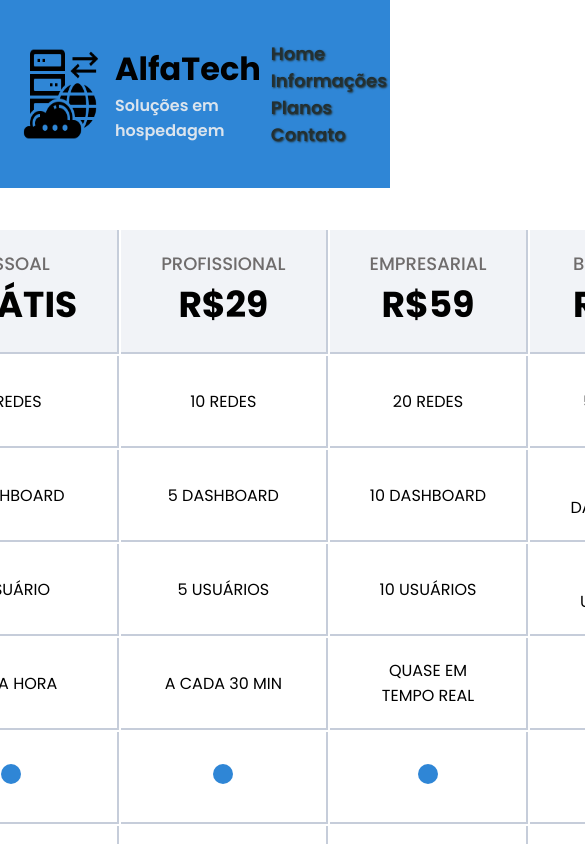
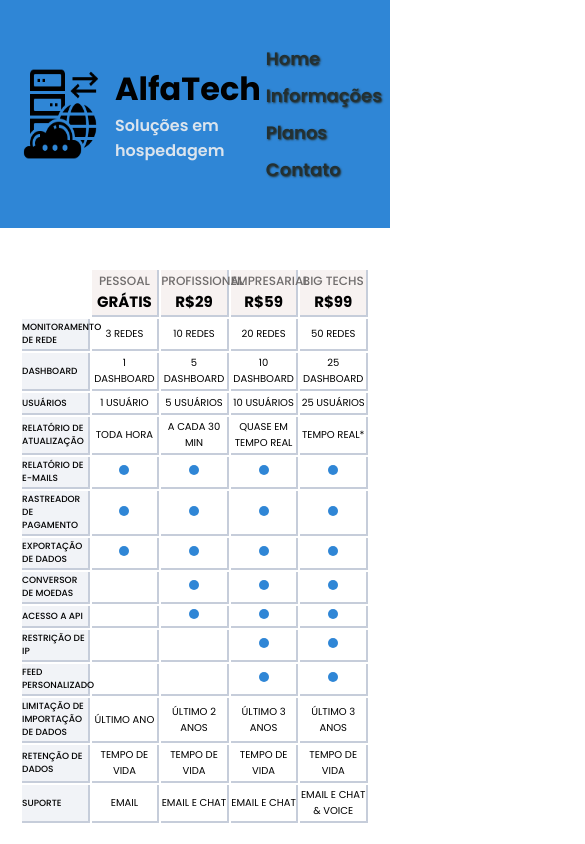
Before and after one commit to DiogenesDv/Site-Provedor-dev, a plain HTML site: page tabeladeprecos.html in a window 390 px wide. Shown: the top 844 px of the page, 585 px wide, since content can reach past the window. Drawn offline with Linux system fonts and the light colour scheme.

Commit message:
Site completo, responsividade ok

```diff
--- a/styles/home.css
+++ b/styles/home.css
@@ -283,6 +283,20 @@
 
 /*Responsive********************************************/
 
+@media(max-width:768px){
+    .container-texto-banner h2, .container-texto-banner p{
+        padding: 0 20px;
+    }
+    table{
+        width: 100%;
+        table-layout: fixed;
+    }
+    .tabela img{
+        width: 80px;
+    }
+
+}
+
 @media (max-width: 425px){
     .container-banner{
         padding: 50px 0;
@@ -333,20 +347,31 @@
         background-color: #f1f3f7;
     }
 
+    table{
+        width: 100%;
+        table-layout: fixed;
+    }
+
     .tabela img{
         display: none;
     }
 
+
     .celula-cabeçalho{
         padding: 5px 0;
+        height: 80px;
+
     }
 
     .celula-cabeçalho h3{
-        margin-bottom: 10px;
+        font-size: 12px;
+        margin-bottom: 5px;
+
     }
 
-    .celula-cabeçalho small{
-        width: 140px;
+    .celula-cabeçalho p{
+        font-size: 11px;
+        color: #1b1a1a;
     }
 
     .linhas-da-tabela:nth-child(odd){
@@ -360,14 +385,14 @@
     }
 
     .linhas-da-tabela td{
-        border: 2px solid red;
         width: 100px;
         text-align: center;
         font-weight: 500;
         padding: 5px;
     }
 
-    .quebra{
-        border: 2px solid rgb(255, 251, 0);
+    .topo-links a{
+        display: flex;
+        padding: 5px;
     }
 }
--- a/styles/tabelascss.css
+++ b/styles/tabelascss.css
@@ -67,6 +67,7 @@
 }
 
 .celula-cabeçalho, td{
+
     text-align: center;
     padding: 20px 40px;
     border-bottom: 2px solid #c6cdda;
@@ -74,6 +75,7 @@
 }
 
 .celula-cabeçalho p{
+
     font-size: 18px;
     font-weight: 500;
     color: #6f6c6c;
@@ -95,7 +97,7 @@
 }
 
 .cabeçalho-da-tabela:nth-child(1){
-    background-color: #f1f3f7;
+    background-color: #f7f2f1;
 }
 
 .linhas-da-tabela td:nth-child(1){
@@ -141,3 +143,62 @@
     background-color: #c7c7c7;
     text-shadow: 2px 2px 2px black;
 }
+
+/*Responsive***************************************/
+
+@media (max-width: 768px){
+    table{
+        width: 100%;
+        table-layout: fixed;
+    }
+    .celula-cabeçalho, td{
+        font-size: 10px;
+        padding: 10px 10px;
+    }
+    .celula-cabeçalho p{
+        font-size: 15px;
+    }
+
+    .celula-cabeçalho h3{
+        font-size: 18px;
+    }
+
+    .linhas-da-tabela td:nth-child(1){
+        font-size: 12px;
+    }
+
+}
+
+@media(max-width:425px){
+    table{
+        width: 100%;
+        table-layout: fixed;
+    }
+
+    .celula-cabeçalho p{
+        font-size: 12px;
+    }
+
+    .celula-cabeçalho h3{
+        font-size: 15px;
+    }
+
+    .celula-cabeçalho, td{
+        font-size: 10px;
+        padding: 2px 0px;
+    }
+
+    .linhas-da-tabela td:nth-child(1){
+        font-size: 9px;
+    }
+
+    .marcador-azul::before{
+        width: 10px;
+        height: 10px;
+    }
+
+    .topo-links a{
+        display: flex;
+        padding: 5px;
+    }
+}
```
Also changed, not shown: index.html (+7 -8 lines).
